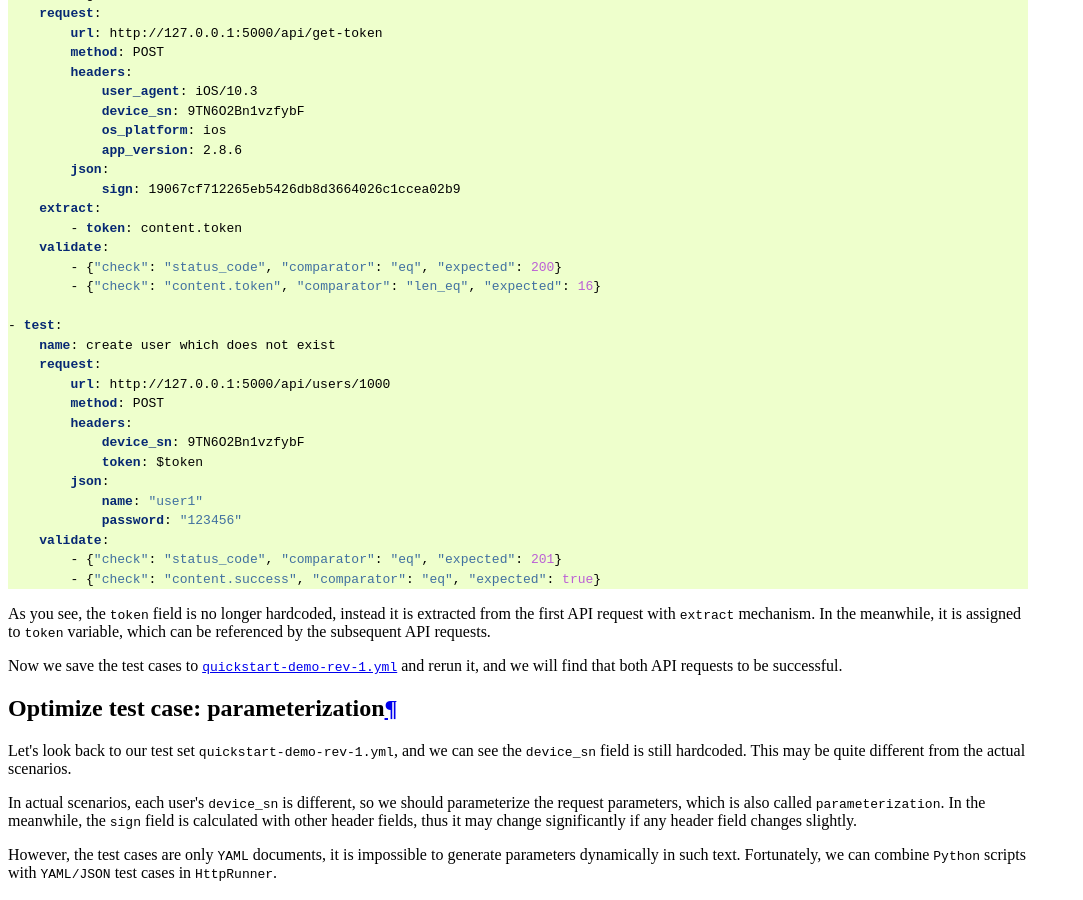
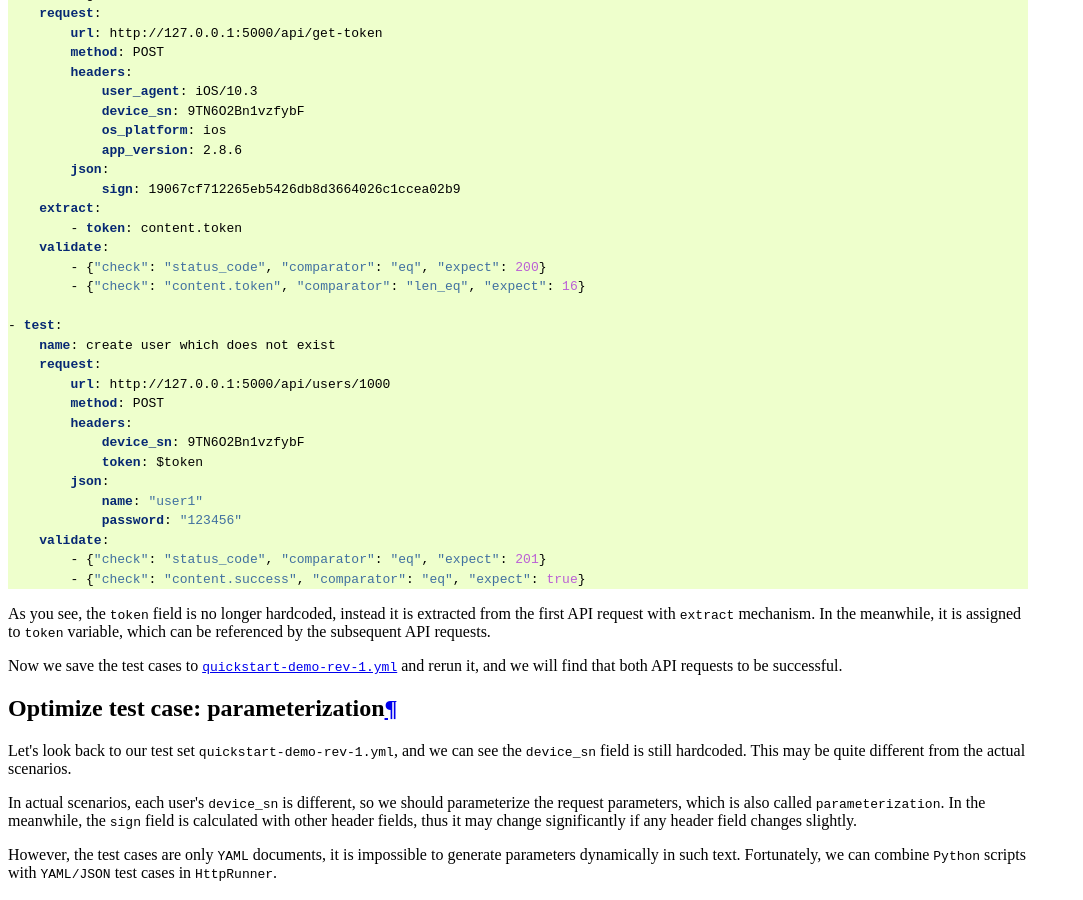
Before and after one commit to TanakitIntR/httprunner4, a Sphinx documentation site: the page built from docs/quickstart.md, in a window 1280 px wide and 900 px high, scrolled down 3676 px. Shown: the whole window, without its empty margins (0-1083 px from the left). Built offline with Sphinx 7.4.7 and the Read the Docs theme 3.1.0, drawn with Linux system fonts in a browser that asks for light colours; comment, search, counter and statistics services are not loaded; some of the changed text lies outside the part shown.

Commit message:
validate: set expect as alias for expected

````diff
--- a/docs/quickstart.md
+++ b/docs/quickstart.md
@@ -66,8 +66,8 @@ Open your favorite text editor and you can write test cases like this.
             name: "user1"
             password: "123456"
     validate:
-        - {"check": "status_code", "comparator": "eq", "expected": 201}
-        - {"check": "content.success", "comparator": "eq", "expected": true}
+        - {"check": "status_code", "comparator": "eq", "expect": 201}
+        - {"check": "content.success", "comparator": "eq", "expect": true}
 ```
 
 As you see, each API request is described in a `test` block. And in the `request` field, it describes the detail of HTTP request, includes url, method, headers and data, which are in line with the captured traffic.
@@ -123,8 +123,8 @@ To fix this problem, we should correlate `token` field in the second API test ca
     extract:
         - token: content.token
     validate:
-        - {"check": "status_code", "comparator": "eq", "expected": 200}
-        - {"check": "content.token", "comparator": "len_eq", "expected": 16}
+        - {"check": "status_code", "comparator": "eq", "expect": 200}
+        - {"check": "content.token", "comparator": "len_eq", "expect": 16}
 
 - test:
     name: create user which does not exist
@@ -138,8 +138,8 @@ To fix this problem, we should correlate `token` field in the second API test ca
             name: "user1"
             password: "123456"
     validate:
-        - {"check": "status_code", "comparator": "eq", "expected": 201}
-        - {"check": "content.success", "comparator": "eq", "expected": true}
+        - {"check": "status_code", "comparator": "eq", "expect": 201}
+        - {"check": "content.success", "comparator": "eq", "expect": true}
 ```
 
 As you see, the `token` field is no longer hardcoded, instead it is extracted from the first API request with `extract` mechanism. In the meanwhile, it is assigned to `token` variable, which can be referenced by the subsequent API requests.
@@ -205,8 +205,8 @@ And then, we can revise our demo test case and reference the functions. Suppose
     extract:
         - token: content.token
     validate:
-        - {"check": "status_code", "comparator": "eq", "expected": 200}
-        - {"check": "content.token", "comparator": "len_eq", "expected": 16}
+        - {"check": "status_code", "comparator": "eq", "expect": 200}
+        - {"check": "content.token", "comparator": "len_eq", "expect": 16}
 
 - test:
     name: create user which does not exist
@@ -220,8 +220,8 @@ And then, we can revise our demo test case and reference the functions. Suppose
             name: "user1"
             password: "123456"
     validate:
-        - {"check": "status_code", "comparator": "eq", "expected": 201}
-        - {"check": "content.success", "comparator": "eq", "expected": true}
+        - {"check": "status_code", "comparator": "eq", "expect": 201}
+        - {"check": "content.success", "comparator": "eq", "expect": true}
 ```
 
 In this revised test case, `variable reference` and `function invoke` mechanisms are both used.
@@ -269,8 +269,8 @@ To handle this case, overall `config` block is supported in `HttpRunner`. If we
     extract:
         - token: content.token
     validate:
-        - {"check": "status_code", "comparator": "eq", "expected": 200}
-        - {"check": "content.token", "comparator": "len_eq", "expected": 16}
+        - {"check": "status_code", "comparator": "eq", "expect": 200}
+        - {"check": "content.token", "comparator": "len_eq", "expect": 16}
 
 - test:
     name: create user which does not exist
@@ -283,8 +283,8 @@ To handle this case, overall `config` block is supported in `HttpRunner`. If we
             name: "user1"
             password: "123456"
     validate:
-        - {"check": "status_code", "comparator": "eq", "expected": 201}
-        - {"check": "content.success", "comparator": "eq", "expected": true}
+        - {"check": "status_code", "comparator": "eq", "expect": 201}
+        - {"check": "content.success", "comparator": "eq", "expect": true}
 ```
 
 As you see, we define variables in `config` block. Also, we can set `base_url` in `config` block, thereby we can specify relative path in each API request url. Besides, we can also set common fields in `config` `request`, such as `device_sn` in headers.
````
Also changed, not shown: docs/write-testcases.rst (+10 -10 lines), 14 other files.
